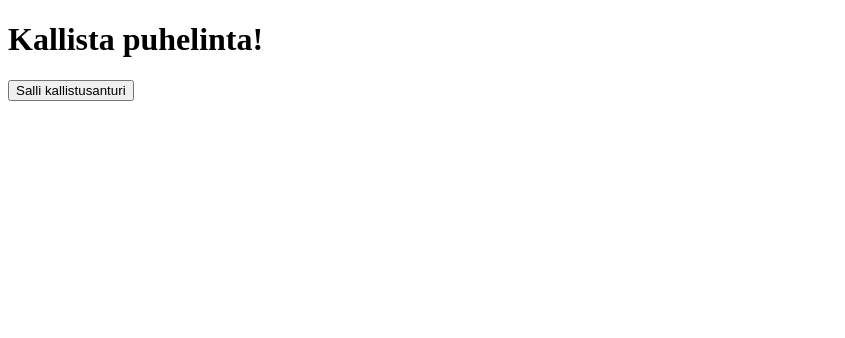
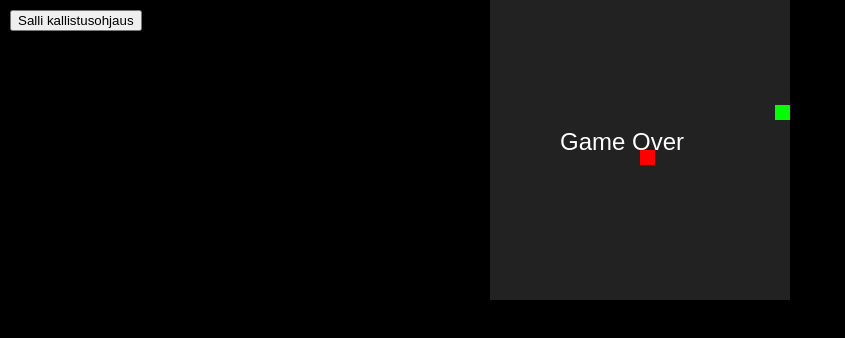
Before and after one commit to juksalmi/kallistusdemo, a plain HTML site: page index.html in a window 1280 px wide. Shown: the whole page, without its empty margins (0-845 px from the left). Drawn offline with Linux system fonts and the light colour scheme.

Commit message:
Update index.html
matopeli kallistus fiitserilla

```diff
--- a/index.html
+++ b/index.html
@@ -1,22 +1,95 @@
 <!DOCTYPE html>
 <html>
 <head>
-  <title>Kallistusohjaus demo</title>
+  <title>Kallistusohjattu matopeli</title>
+  <meta name="viewport" content="width=device-width, initial-scale=1.0">
+  <style>
+    body { margin: 0; background: #000; }
+    canvas { display: block; margin: auto; background: #222; }
+    #permissionBtn { position: absolute; top: 10px; left: 10px; z-index: 10; }
+  </style>
 </head>
 <body>
-  <h1>Kallista puhelinta!</h1>
-  <div id="info"></div>
+  <button id="permissionBtn">Salli kallistusohjaus</button>
+  <canvas id="game" width="300" height="300"></canvas>
   <script>
-    function handleOrientation(event) {
-      var beta = event.beta;   // front-to-back kallistus [-180,180]
-      var gamma = event.gamma; // left-to-right kallistus [-90,90]
-      document.getElementById('info').innerHTML =
-        "Beta (ylös/alas): " + beta.toFixed(2) + "<br>" +
-        "Gamma (vasen/oikea): " + gamma.toFixed(2);
-      // Näillä arvoilla voit ohjata peliä
+    const canvas = document.getElementById('game');
+    const ctx = canvas.getContext('2d');
+    const size = 15;
+    let snake = [{x: 7, y: 7}];
+    let direction = {x: 1, y: 0};
+    let food = {x: 10, y: 10};
+    let gameOver = false;
+
+    // Kallistusdata
+    let tilt = {beta: 0, gamma: 0};
+
+    function draw() {
+      ctx.clearRect(0,0,canvas.width,canvas.height);
+      // Mato
+      ctx.fillStyle = "#0f0";
+      snake.forEach(s => ctx.fillRect(s.x*size, s.y*size, size, size));
+      // Ruoka
+      ctx.fillStyle = "#f00";
+      ctx.fillRect(food.x*size, food.y*size, size, size);
+
+      if (gameOver) {
+        ctx.fillStyle = "#fff";
+        ctx.font = "24px sans-serif";
+        ctx.fillText("Game Over", 70, 150);
+      }
     }
 
-    // iOS 13+ vaatii luvan sensoreiden käyttöön
+    function moveSnake() {
+      if (gameOver) return;
+      const head = {...snake[0]};
+      // Ohjataan suunta kallistuksen perusteella
+      if (Math.abs(tilt.gamma) > Math.abs(tilt.beta)) {
+        if (tilt.gamma > 10) direction = {x: 1, y: 0};      // oikealle
+        else if (tilt.gamma < -10) direction = {x: -1, y: 0}; // vasemmalle
+      } else {
+        if (tilt.beta > 20) direction = {x: 0, y: 1};       // alas
+        else if (tilt.beta < -10) direction = {x: 0, y: -1};  // ylös
+      }
+      head.x += direction.x;
+      head.y += direction.y;
+      // Törmäys seinään tai itseensä
+      if (
+        head.x < 0 || head.y < 0 ||
+        head.x >= canvas.width/size || head.y >= canvas.height/size ||
+        snake.some(s => s.x === head.x && s.y === head.y)
+      ) {
+        gameOver = true;
+        draw();
+        return;
+      }
+      snake.unshift(head);
+      // Ruoka syöty
+      if (head.x === food.x && head.y === food.y) {
+        placeFood();
+      } else {
+        snake.pop();
+      }
+      draw();
+    }
+
+    function placeFood() {
+      food.x = Math.floor(Math.random() * (canvas.width/size));
+      food.y = Math.floor(Math.random() * (canvas.height/size));
+      // Ei matoon
+      if (snake.some(s => s.x === food.x && s.y === food.y)) placeFood();
+    }
+
+    // Pelisilmukka
+    setInterval(moveSnake, 150);
+    draw();
+
+    // Anturitapahtumat
+    function handleOrientation(event) {
+      tilt.beta = event.beta;   // front-to-back
+      tilt.gamma = event.gamma; // left-to-right
+    }
+
     function askPermission() {
       if (typeof DeviceOrientationEvent !== 'undefined' &&
           typeof DeviceOrientationEvent.requestPermission === 'function') {
@@ -28,13 +101,10 @@
       } else {
         window.addEventListener('deviceorientation', handleOrientation);
       }
+      document.getElementById('permissionBtn').style.display = 'none';
     }
 
-    // Kysy lupa napilla
-    var btn = document.createElement("button");
-    btn.innerText = "Salli kallistusanturi";
-    btn.onclick = askPermission;
-    document.body.appendChild(btn);
+    document.getElementById('permissionBtn').onclick = askPermission;
   </script>
 </body>
 </html>
```
